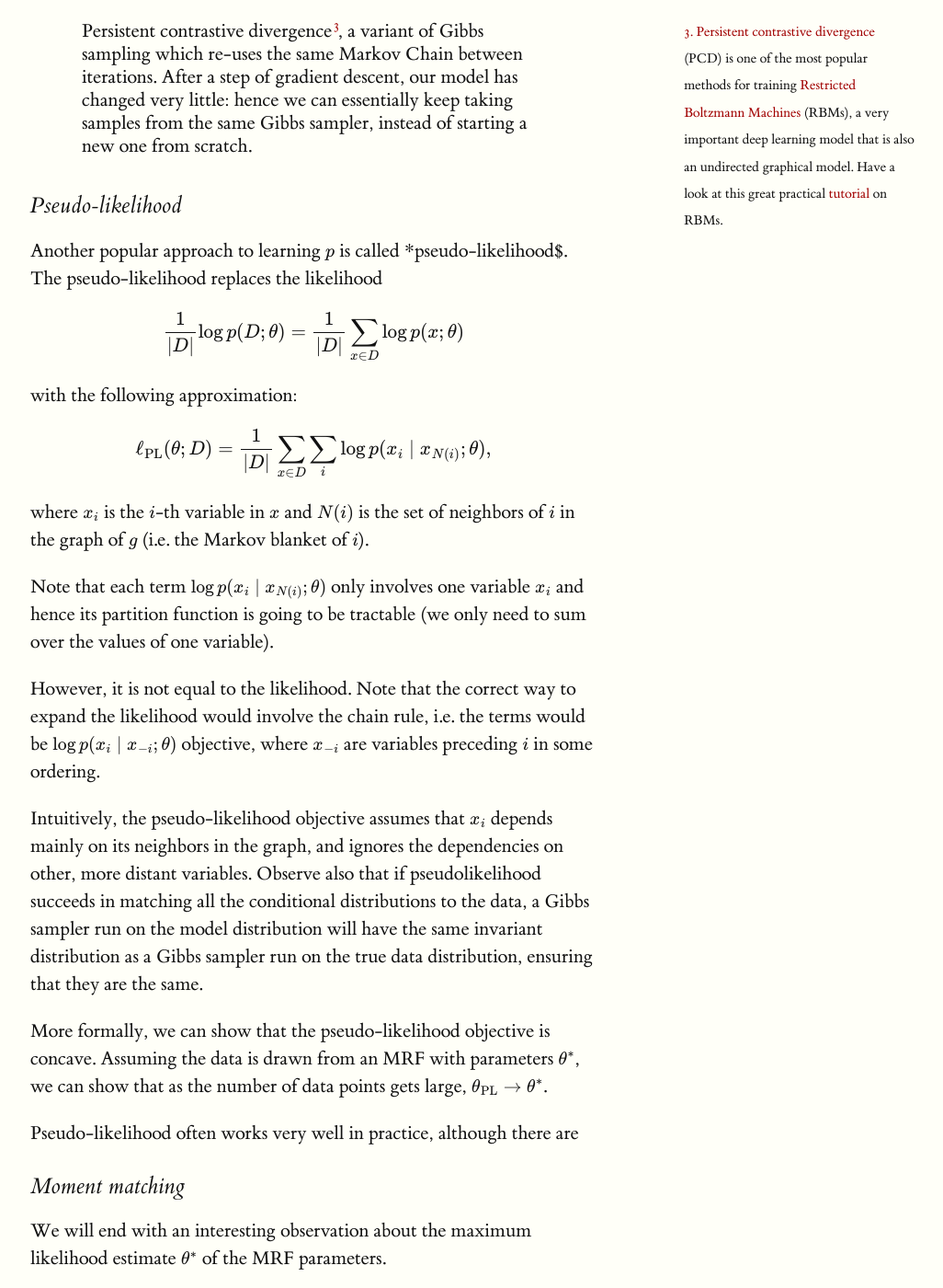
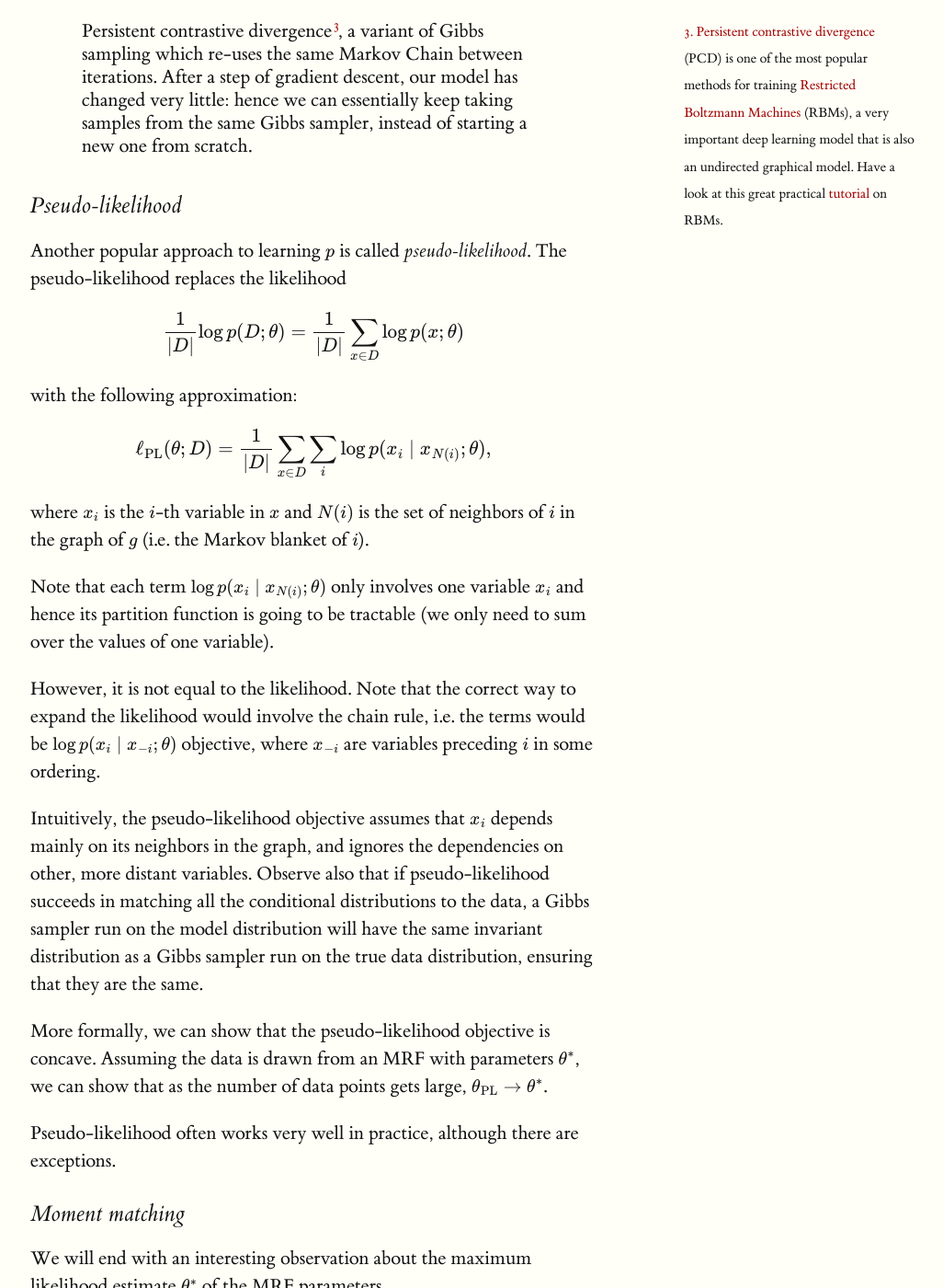
Before and after one commit to ermongroup/cs228-notes, a Jekyll site: the page built from learning/undirected/index.md, in a window 1280 px wide and 1400 px high, scrolled down 3852 px. Shown: the whole window at 92% size, without its empty margins (127-1153 px from the left). Built offline with Jekyll 4.4.1, drawn with Linux system fonts in a browser that asks for light colours; formulas are drawn with MathJax 3.

Commit message:
Fixing typos in undirected/index.md.

```diff
--- a/learning/undirected/index.md
+++ b/learning/undirected/index.md
@@ -93,7 +93,7 @@ This observation lets us apply to learning many of the approximate inference met
 
 ### Pseudo-likelihood
 
-Another popular approach to learning $$p$$ is called *pseudo-likelihood$. The pseudo-likelihood replaces the likelihood
+Another popular approach to learning $$p$$ is called *pseudo-likelihood*. The pseudo-likelihood replaces the likelihood
 {% math %}
 \frac{1}{|D|} \log p(D; \theta) = \frac{1}{|D|} \sum_{x\in D} \log p(x; \theta)
 {% endmath %}
@@ -108,12 +108,12 @@ Note that each term $$\log p(x_i \mid x_{N(i)}; \theta)$$ only involves one vari
 However, it is not equal to the likelihood. Note that the correct way to expand the likelihood would involve the chain rule, i.e. the terms would be $$\log p(x_i \mid x_{-i}; \theta)$$ objective, where $$x_{-i}$$ are variables preceding $$i$$ in some ordering.
 
 Intuitively, the pseudo-likelihood objective assumes that $$x_i$$ depends mainly on its neighbors in the graph, and ignores the dependencies on other, more distant variables.
-Observe also that if pseudolikelihood succeeds in matching all the conditional distributions to the data, a Gibbs sampler run on the model distribution will have the same invariant distribution as a Gibbs sampler run on the true data distribution, ensuring that they are the same.
+Observe also that if pseudo-likelihood succeeds in matching all the conditional distributions to the data, a Gibbs sampler run on the model distribution will have the same invariant distribution as a Gibbs sampler run on the true data distribution, ensuring that they are the same.
 
 More formally, we can show that the pseudo-likelihood objective is concave. Assuming the data is drawn from an MRF with parameters $$\theta^∗$$,
 we can show that as the number of data points gets large, $$\theta_\text{PL} \to \theta^∗$$.
 
-Pseudo-likelihood often works very well in practice, although there are
+Pseudo-likelihood often works very well in practice, although there are exceptions.
 
 ### Moment matching
 
```
